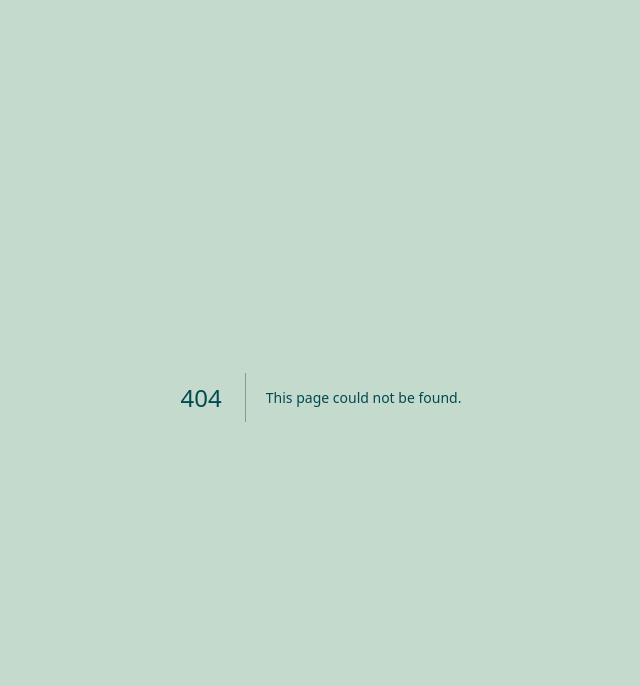
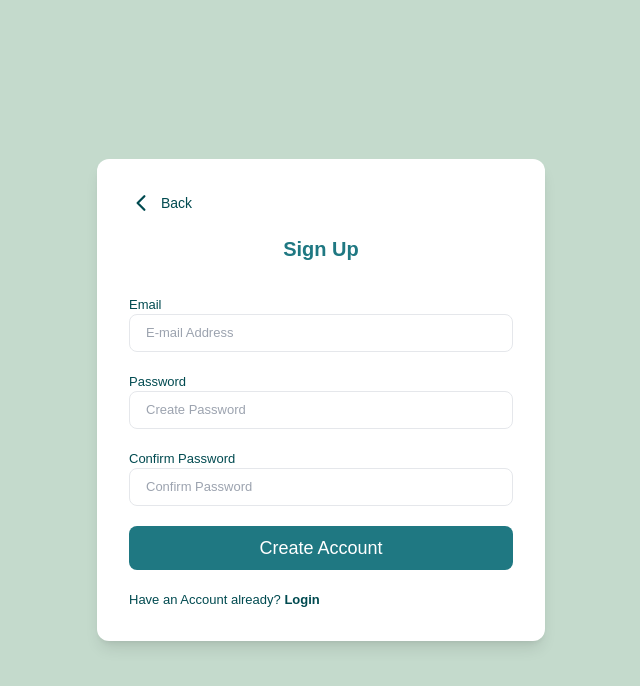
Before and after one commit to france-auth/points-app, a Next.js app: page /admin/sign-up in a window 1280 px wide. Before the commit this address had no page. Shown: the top 686 px of the page, without its empty margins (319-959 px from the left). Built offline with nearby package versions, Linux system fonts and the light colour scheme; a web font is replaced by a local one.

Commit message:
sign in and sign uo page fully done.

```diff
--- /dev/null
+++ b/app/admin/dashboard/pages.jsx
@@ -0,0 +1,54 @@
+// pages/login.js
+import { useState } from 'react';
+import { useRouter } from 'next/router';
+
+export default function Login() {
+  const [email, setEmail] = useState('');
+  const [password, setPassword] = useState('');
+  const [error, setError] = useState('');
+  const router = useRouter();
+
+  const handleSubmit = (e) => {
+    e.preventDefault();
+
+    // Simple front-end validation
+    if (!email || !password) {
+      setError('Both fields are required.');
+      return;
+    }
+
+    // Simulate login (backend logic will go here)
+    if (email === 'admin@example.com' && password === 'password') {
+      // Redirect to dashboard on successful login
+      router.push('/dashboard');
+    } else {
+      setError('Invalid email or password.');
+    }
+  };
+
+  return (
+    <div className="flex justify-center items-center h-screen bg-[#C4DACC]">
+      <form onSubmit={handleSubmit} className="bg-white p-8 rounded-lg shadow-lg w-80">
+        <h1 className="text-2xl mb-6 text-[#004a50]">Login</h1>
+        {error && <p className="text-red-500 mb-4">{error}</p>}
+        <input
+          type="email"
+          value={email}
+          onChange={(e) => setEmail(e.target.value)}
+          placeholder="Email"
+          className="w-full mb-4 px-3 py-2 border rounded text-[#004a50]"
+        />
+        <input
+          type="password"
+          value={password}
+          onChange={(e) => setPassword(e.target.value)}
+          placeholder="Password"
+          className="w-full mb-4 px-3 py-2 border rounded text-[#004a50]"
+        />
+        <button type="submit" className="w-full bg-[#004a50] text-white py-2 rounded hover:bg-[#367378]">
+          Login
+        </button>
+      </form>
+    </div>
+  );
+}
--- /dev/null
+++ b/app/admin/sign-in/page.jsx
@@ -0,0 +1,103 @@
+"use client";
+import Link from "next/link";
+import { useState } from "react";
+import Image from "next/image";
+import { backArrow } from "@/public/assets/images";
+import { toast } from "react-toastify";
+
+
+
+
+const SignIn = () => {
+  const [password, setPassword] = useState("");
+  const [email, setEmail] = useState("");
+  const [loading, setLoading] = useState(false);
+
+
+  const handleSubmit = async (e) => {
+    e.preventDefault();
+
+    try {
+      // Add sign in authentication
+
+      toast.success("login successful");
+      router.push("/user/dashboard");
+    } catch (error) {
+      console.log(error);
+        toast.error("user not found");
+        toast.error("Incorrect password");
+        toast.error(error.message);
+    } finally {
+      setLoading(false);
+    }
+
+  }
+
+  return (
+    <div className="flex justify-center items-center min-h-screen xs:p-5 xr:p-7">
+      <div className="bg-white w-full max-w-md xs:p-7 xr:p-8 rounded-2xl shadow-lg">
+        <div className="flex items-center mb-5">
+          <Link href="/admin/sign-up">
+            <div className="flex items-center cursor-pointer">
+              <Image src={backArrow} alt="back icon"/>
+              <p className="ml-2 text-sm text-color">Back</p>
+            </div>
+          </Link>
+        </div>
+
+        <h2 className="text-xl text-[#1f7882] font-bold text-center text-color mb-8">
+          Sign In
+        </h2>
+
+        {loading ? (
+          <p className="text-center">Signing In...</p>
+        ) : (
+          <>
+            <form onSubmit={handleSubmit} className="xs:space-y-6 xr:space-y-5">
+              <p className="xs:text-[12.5px] xr:text-[13px]">Email
+                <input
+                  type="text"
+                  placeholder="E-mail Or Username"
+                  id="email"
+                  name="email"
+                  value={email}
+                  onChange={(e) => setEmail(e.target.value)}
+                  required
+                  className="w-full px-4 py-2 rounded-lg border focus:ring focus:ring-[#1f7882]"
+                  />
+              </p>
+
+                <p className="xs:text-[12.5px] xr:text-[13px]">Password
+                  <input
+                  type="password"
+                  id="password"
+                  placeholder="Password"
+                  name="password"
+                  value={password}
+                  onChange={(e) => setPassword(e.target.value)}
+                  required
+                  className="w-full px-4 py-2 rounded-lg border focus:ring focus:ring-[#1f7882]"
+                  />
+                </p>
+
+
+                <button
+                type="submit"
+                className="w-full py-2 text-white text-sm bg-[#1f7882] rounded-lg hover:bg-[#004A50]">
+                Login
+              </button>
+            </form>
+
+            <div className="justify-center items-center mt-5">
+              <p className="font-semibold text-[13px] cursor-pointer">
+                Forgot Password?{" "}
+              </p>
+            </div>
+          </>
+        )}
+      </div>
+    </div>
+  );
+};
+
+export default SignIn;
--- /dev/null
+++ b/app/admin/sign-up/page.jsx
@@ -0,0 +1,122 @@
+"use client";
+import React, { useState } from "react";
+import Link from "next/link";
+import Image from "next/image";
+import { backArrow } from "@/public/assets/images";
+import { useRouter } from "next/navigation";
+import { toast } from "react-toastify";
+
+const SignUp = () => {
+  const [password, setPassword] = useState("");
+  const [email, setEmail] = useState("");
+  const [confirm, setConfirm] = useState("");
+  const [loading, setLoading] = useState(false);
+
+  const router = useRouter();
+  const handleSubmit = async (e) => {
+    e.preventDefault();
+
+    //Add password authentication
+
+    setLoading(true);
+    try {
+      //Add login authentication
+
+      console.log("Registration successful");
+      toast.success("Registration successful");
+    } catch (error) {
+      console.log(error);
+      toast.error(error.message);
+    } finally {
+      setLoading(false); // Ensure that loading is set to false even in case of an error
+    }
+  };
+
+  return (
+    <div className="flex justify-center items-center min-h-screen xs:p-5 xr:p-7">
+      <div className="bg-white w-full max-w-md xs:p-7 xr:p-8 rounded-xl shadow-lg">
+        <div className="flex items-center mb-5">
+          <Link href="/">
+            <div className="flex items-center cursor-pointer">
+              <Image src={backArrow} alt="back arrow" className="w-6 h-6" />
+              <p className="ml-2 text-sm text-color">Back</p>
+            </div>
+          </Link>
+        </div>
+        <h2 className="text-xl font-bold text-center text-color text-[#1f7882] mb-8">
+          Sign Up
+        </h2>
+
+        {loading ? (
+          <p className="text-center">Signing Up...</p>
+        ) : (
+          <div>
+            <form onSubmit={handleSubmit} className="xs:space-y-6 xr:space-y-5">
+
+              <p className="xs:text-[12.5px] xr:text-[13px]">Email
+                <input
+                  type="email"
+                  placeholder="E-mail Address"
+                  id="email"
+                  name="email"
+                  value={email}
+                  onChange={(e) => setEmail(e.target.value)}
+                  required
+                  className="w-full px-4 py-2 rounded-lg border focus:ring focus:ring-[#1f7882]"
+                />
+              </p>
+
+              <p className="xs:text-[12.5px] xr:text-[13px]">Password
+                <input
+                  type="password"
+                  placeholder="Create Password"
+                  id="password"
+                  name="password"
+                  value={password}
+                  onChange={(e) => setPassword(e.target.value)}
+                  required
+                  className="w-full px-4 py-2 rounded-lg border focus:ring focus:ring-[#1f7882]"
+                />
+              </p>
+
+              <p className="xs:text-[12.5px] xr:text-[13px]">Confirm Password
+                <input
+                  type="password"
+                  placeholder="Confirm Password"
+                  id="confirm-password"
+                  name="confirm-password"
+                  value={confirm}
+                  onChange={(e) => setConfirm(e.target.value)}
+                  required
+                  className="w-full px-4 py-2 rounded-lg border focus:ring focus:ring-[#1f7882]"
+                />
+              </p>
+
+              <div className="justify-center items-center mb-6">
+                <button
+                  type="submit"
+                  className="w-full py-2 text-white bg-[#1f7882] rounded-lg hover:bg-[#004A50] xs:text-sm xr:text-lg">
+                  Create Account
+                </button>
+              </div>
+            </form>
+
+            <div className="justify-center items-center mt-5">
+              <p className="font-normal text-[13px]">
+                Have an Account already?{" "}
+                <span className="text-color">
+                  <Link href="/admin/sign-in">
+                    <button type="button"
+                    className="font-semibold">Login</button>
+                  </Link>
+                </span>
+              </p>
+            </div>
+          </div>
+        )}
+      </div>
+    </div>
+  )
+};
+
+export default SignUp;
--- a/package.json
+++ b/package.json
@@ -12,6 +12,7 @@
     "next": "14.2.5",
     "react": "^18",
     "react-dom": "^18",
+    "react-toastify": "^10.0.5",
     "tailwind-scrollbar-hide": "^1.1.7"
   },
   "devDependencies": {
```
Also changed, not shown: public/assets/images/index.js (+11 -9 lines), public/assets/images/backarrow.svg (added), 1 other file (tests, documents, lock files or other folders).
